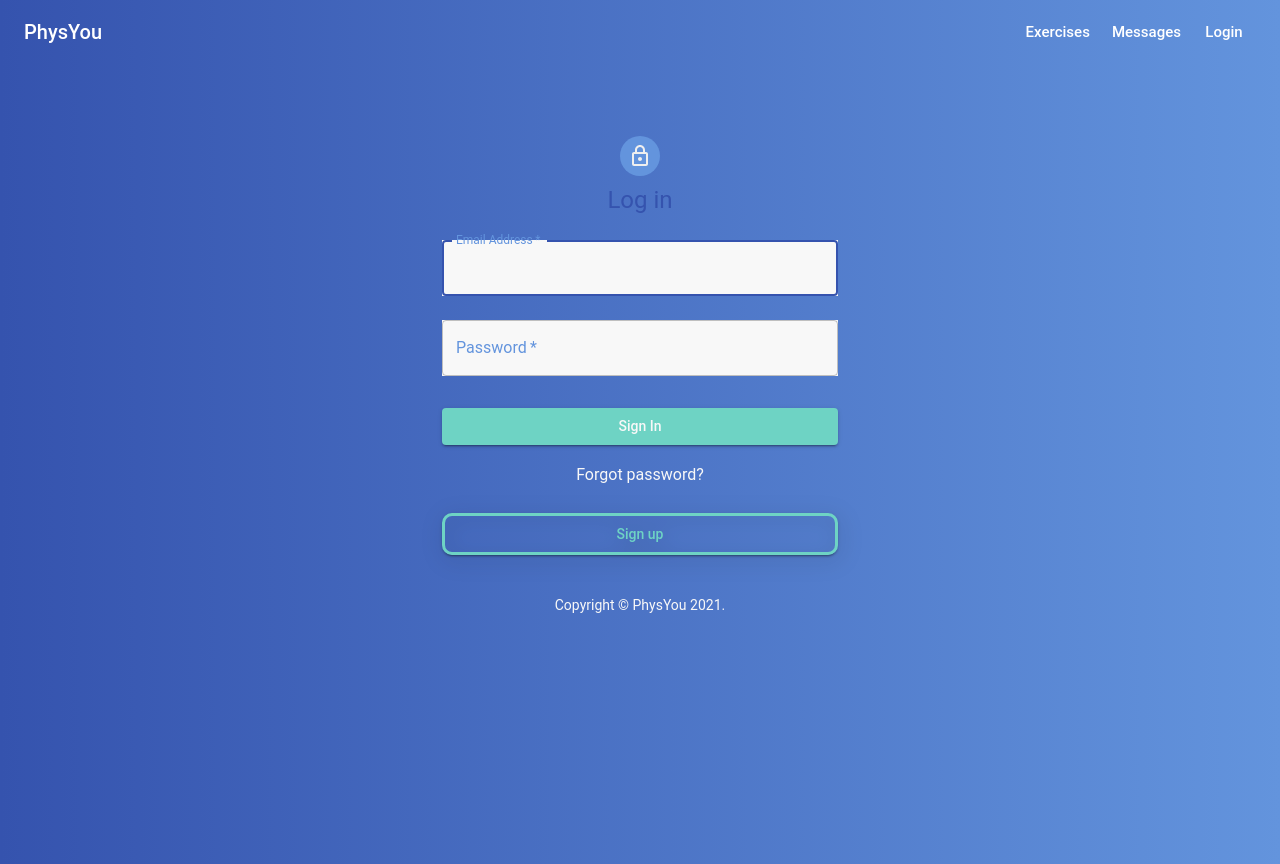
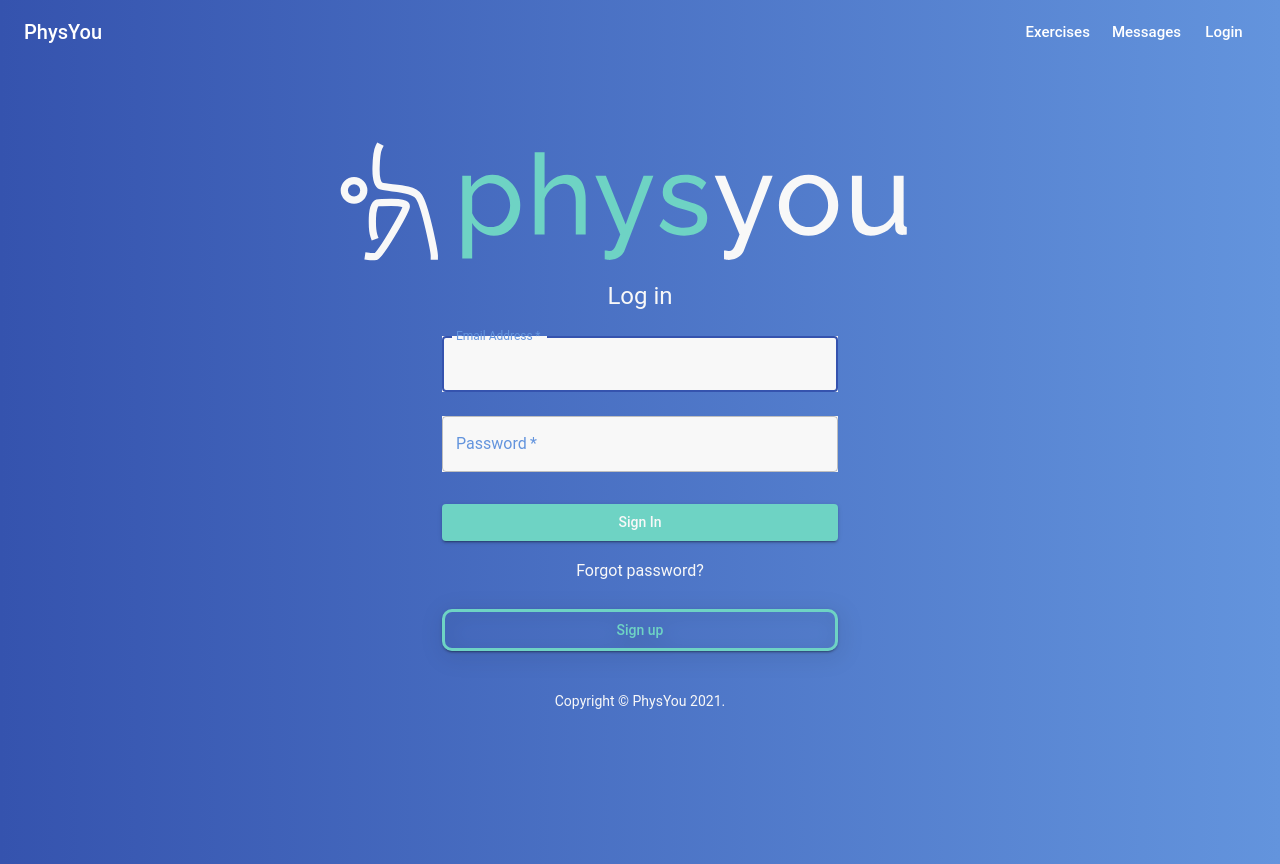
Before and after one commit to PhysYou/physyou-frontend, a React (Create React App) app: page /login in a window 1280 px wide. Built offline with nearby package versions, Linux system fonts and the light colour scheme; no server answers.

Commit message:
Finished login page

```diff
--- a/src/pages/login.js
+++ b/src/pages/login.js
@@ -14,6 +14,7 @@ import Typography from '@material-ui/core/Typography';
 import { makeStyles } from '@material-ui/core/styles';
 import Container from '@material-ui/core/Container';
 import { auth } from '../firebase';
+import { ReactComponent as Logo } from './logo.svg';
 
 const useStyles = makeStyles((theme) => ({
   paper: {
@@ -83,10 +84,13 @@ export default function Login() {
       <Container component='main' maxWidth='xs'>
         <CssBaseline />
         <div className={classes.paper}>
-          <Avatar className={classes.avatar}>
+          {/* <Avatar className={classes.avatar}>
             <LockOutlinedIcon />
-          </Avatar>
-          <Typography component='h1' variant='h5'>
+          </Avatar> */}
+          <Box>
+          <Logo style={{ width: 600 }} />
+          </Box>
+          <Typography component='h1' variant='h5' style={{ color: '#f8f8f8'}}>
             Log in
           </Typography>
           <form className={classes.form} onSubmit={handleSubmit}>
```
Also changed, not shown: src/pages/logo.svg (added).
